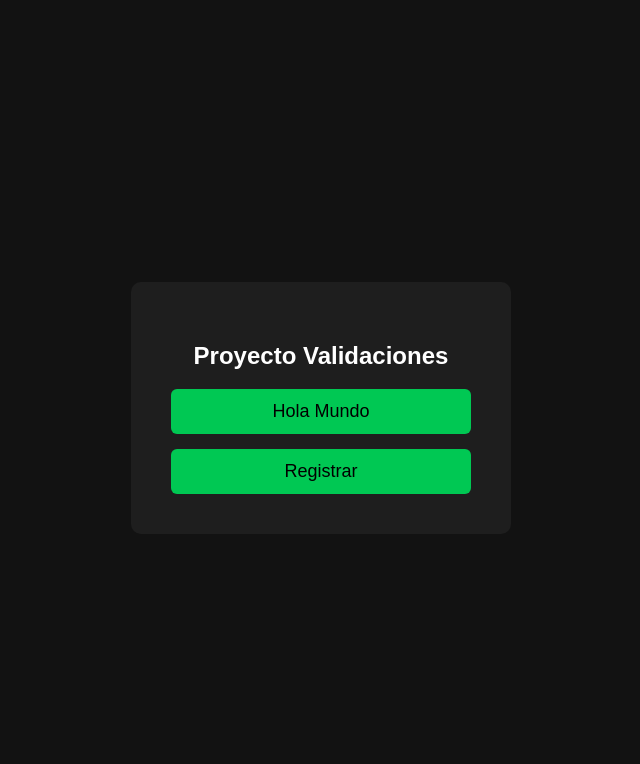
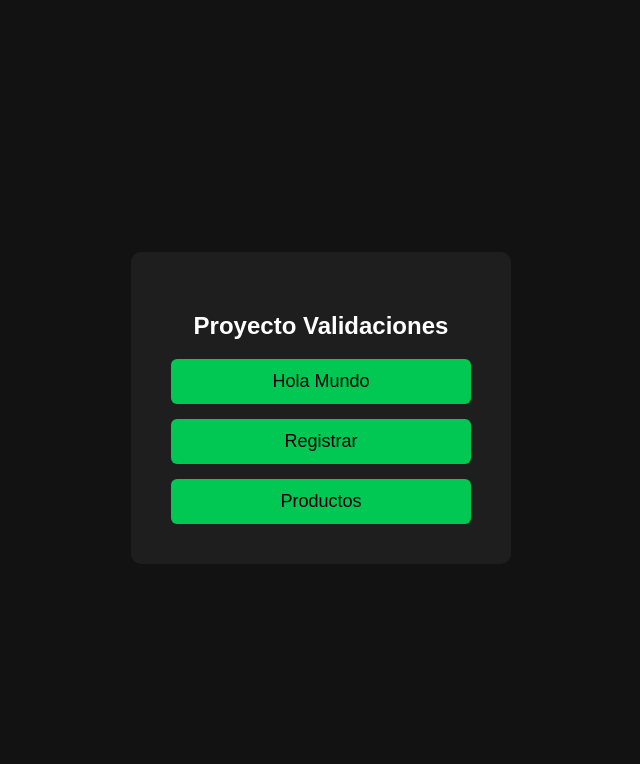
Before and after one commit to EsauRamireZ/Pollo, a Flask app: page / in a window 1280 px wide. Shown: the top 764 px of the page, without its empty margins (319-959 px from the left). Run offline with Flask 3, Linux system fonts and the light colour scheme.

Commit message:
Update index.html

```diff
--- a/templates/index.html
+++ b/templates/index.html
@@ -39,8 +39,8 @@
 <div class="menu">
     <h2>Proyecto Validaciones</h2>
     <a href="/holamundo">Hola Mundo</a>
-    <a href="/captcha">Registrar
-    </a>
+    <a href="/captcha">Registrar</a>
+    <a href="/productos">Productos</a>
 </div>
 
 </body>
```
